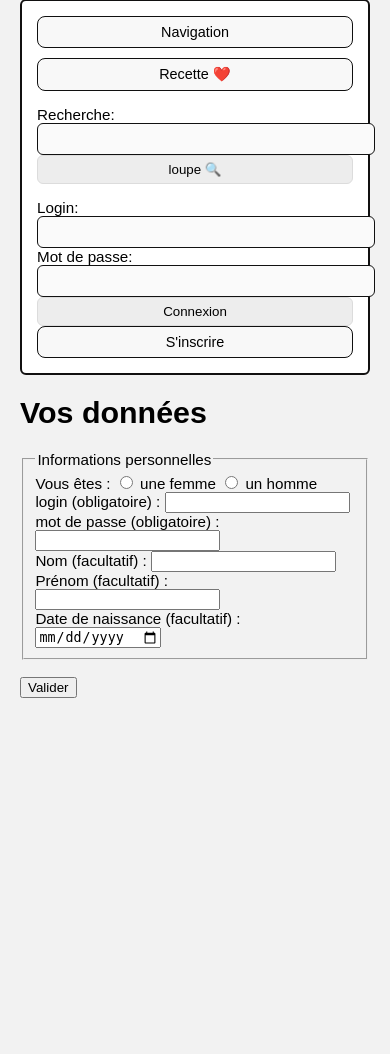
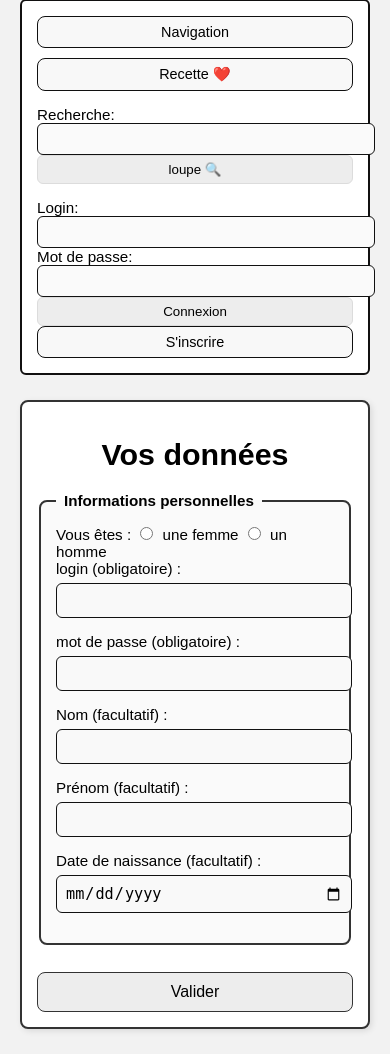
Before and after one commit to Ernest-Wambo/projetCocktailWeb, a PHP site: page /index.php?page=formulaireInscription in a window 390 px wide. Shown: the part 21-1075 px from the top of the page. Before the commit the page ends 719 px from the top, so only its background shows below. Run offline with PHP 8.4, Linux system fonts and the light colour scheme.

Commit message:
modification du css pour la page inscription

```diff
--- a/UserData/oe.inc.php
+++ b/UserData/oe.inc.php
@@ -4,5 +4,5 @@
   'prenom' => NULL,
   'nom' => 'paul',
   'sexe' => 'h',
-  'naissance' => NULL,
+  'naissance' => '2004-06-08',
 );?>
--- a/formulaireInscription.php
+++ b/formulaireInscription.php
@@ -118,7 +118,7 @@
 
 ?>
 
-
+<div class ="register-container">
 <h1>Vos données</h1>
 
  <!-- Formulaire permettant la creation d'un conte -->
@@ -167,6 +167,7 @@
     <input type="submit" name="submit" value="Valider" />
 
 </form>
+        </div>
 <?php
     }
 ?>
--- a/profil.php
+++ b/profil.php
@@ -102,7 +102,7 @@
 
 ?>
 
-
+<div class="profil-container">
 <h1>Vos données</h1>
 
  <!-- Formulaire permettant la modification du profil -->
@@ -141,6 +141,7 @@
 <input type="submit" name="submit" value="Valider" />
 
 </form>
+        </div>
 <?php
     }
 }
--- a/style.css
+++ b/style.css
@@ -207,3 +207,185 @@ hr { margin: 20px 0; }
         font-size: 1.1rem;
     }
 }
+/* Formulaire */
+/* ---------------------------------------------------
+   PAGE PROFIL - STYLE GLOBAL
+----------------------------------------------------*/
+.profil-container {
+    max-width: 700px;
+    margin: 20px auto;
+    background: #fff;
+    border: 2px solid #333;
+    border-radius: 8px;
+    padding: 20px 25px;
+    box-shadow: 2px 2px 6px rgba(0,0,0,0.1);
+}
+
+/* Titre */
+.profil-container h1 {
+    text-align: center;
+    margin-bottom: 20px;
+}
+
+/* Fieldset */
+.profil-container fieldset {
+    border: 2px solid #333;
+    padding: 15px;
+    border-radius: 8px;
+    background: #fafafa;
+}
+
+.profil-container legend {
+    font-weight: bold;
+    padding: 0 8px;
+}
+
+/* LABELS + Inputs */
+.profil-container input[type="text"],
+.profil-container input[type="date"] {
+    width: 100%;
+    padding: 8px;
+    margin: 6px 0 15px;
+    border: 1px solid #111;
+    border-radius: 6px;
+    background: #f9f9f9;
+    font-size: 0.95rem;
+}
+
+/* Inputs radio */
+.profil-container input[type="radio"] {
+    margin-right: 5px;
+}
+
+/* Messages d'erreur */
+.profil-container .error {
+    color: red;
+    font-size: 0.85rem;
+    display: block;
+    margin-bottom: 10px;
+}
+
+/* Bouton Valider */
+.profil-container input[type="submit"] {
+    background: #ededed;
+    border: 1px solid #333;
+    padding: 10px 20px;
+    border-radius: 8px;
+    cursor: pointer;
+    font-size: 1rem;
+    transition: 0.15s;
+    display: block;
+    margin: 10px auto 0;
+}
+
+.profil-container input[type="submit"]:hover {
+    background: #d4f1f6;
+}
+
+/* ---------------------------------------------------
+    RESPONSIVE
+----------------------------------------------------*/
+@media (max-width: 600px) {
+
+    .profil-container {
+        padding: 15px;
+    }
+
+    .profil-container input[type="text"],
+    .profil-container input[type="date"] {
+        font-size: 1rem;
+    }
+
+    .profil-container input[type="submit"] {
+        width: 100%;
+    }
+}
+/* partie inscription */
+/* ---------------------------------------------------
+   PAGE CREATION COMPTE - CONTAINER
+----------------------------------------------------*/
+.register-container {
+    max-width: 700px;
+    margin: 25px auto;
+    background: #fff;
+    border: 2px solid #333;
+    border-radius: 8px;
+    padding: 20px 25px;
+    box-shadow: 2px 2px 6px rgba(0,0,0,0.1);
+}
+
+/* Titre */
+.register-container h1 {
+    text-align: center;
+    margin-bottom: 20px;
+}
+
+/* Fieldset */
+.register-container fieldset {
+    border: 2px solid #333;
+    padding: 15px;
+    border-radius: 8px;
+    background: #fafafa;
+}
+
+.register-container legend {
+    font-weight: bold;
+    padding: 0 8px;
+}
+
+/* Inputs */
+.register-container input[type="text"],
+.register-container input[type="date"],
+.register-container input[type="password"] {
+    width: 100%;
+    padding: 8px;
+    margin: 6px 0 15px;
+    border: 1px solid #111;
+    border-radius: 6px;
+    background: #f9f9f9;
+    font-size: 0.95rem;
+}
+
+/* Radio buttons */
+.register-container input[type="radio"] {
+    margin-right: 5px;
+}
+
+/* Erreurs */
+.register-container .error {
+    color: red;
+    font-size: 0.85rem;
+    display: block;
+    margin-bottom: 10px;
+}
+
+/* Bouton Valider */
+.register-container input[type="submit"] {
+    background: #ededed;
+    border: 1px solid #333;
+    padding: 10px 20px;
+    border-radius: 8px;
+    cursor: pointer;
+    font-size: 1rem;
+    transition: 0.15s;
+    display: block;
+    margin: 10px auto 0;
+}
+
+.register-container input[type="submit"]:hover {
+    background: #d4f1f6;
+}
+
+/* ---------------------------------------------------
+   RESPONSIVE
+----------------------------------------------------*/
+@media (max-width: 600px) {
+
+    .register-container {
+        padding: 15px;
+    }
+
+    .register-container input[type="submit"] {
+        width: 100%;
+    }
+}
```
